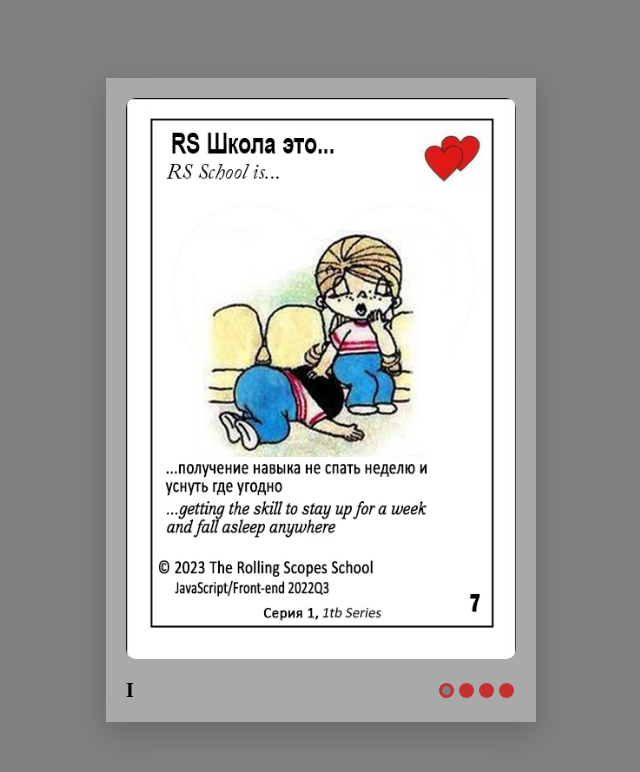
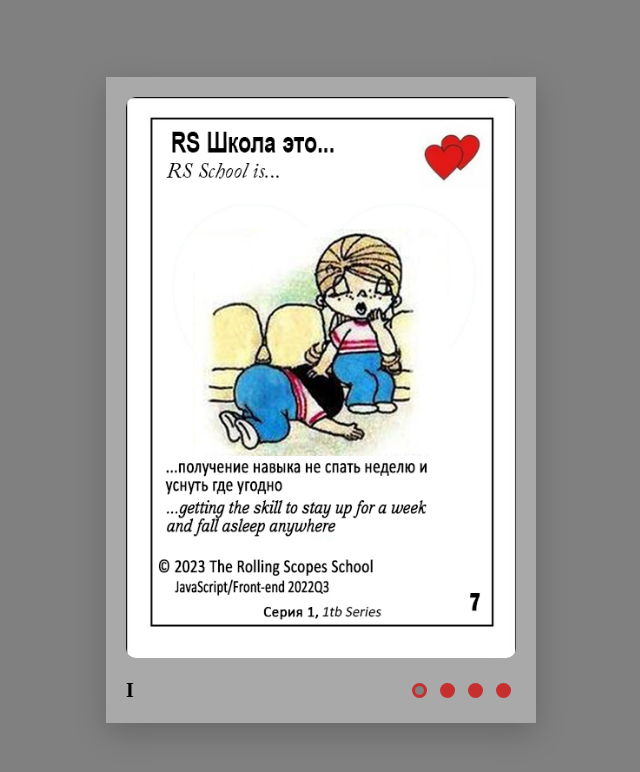
Before and after one commit to KikiJiki85/cssMemeSlider, a plain HTML site: page index.html in a window 1280 px wide. Shown: the whole page, without its empty margins (319-959 px from the left). Drawn offline with Linux system fonts and the light colour scheme.

Commit message:
feat: finish cssMemeSlider  (Wed, Sep 13, 2023 07:43:29 AM)

```diff
--- a/css/style.css
+++ b/css/style.css
@@ -101,14 +101,16 @@
 .meme-slider__controls {
     display: flex;
     flex-wrap: wrap;
+    gap: 0.3rem;
 }
 
 .meme-slider__label{
     display: flex;
     justify-content: center;
     align-items: center;
-    width: 2rem;
-    height: 2rem;
+    width: 2.5rem;
+    height: 2.5rem;
+
     cursor: pointer;
 }
 
@@ -141,10 +143,8 @@
     width: 0.9rem;
     height: 0.9rem;
     border-radius: 50%;
-    cursor: default;
     background-color: grey;
 }
-
 
 .meme-slider__wrapper:has([data-radio="first" ]:checked) .meme-slider__list {
     transform: translateX(0);
```
